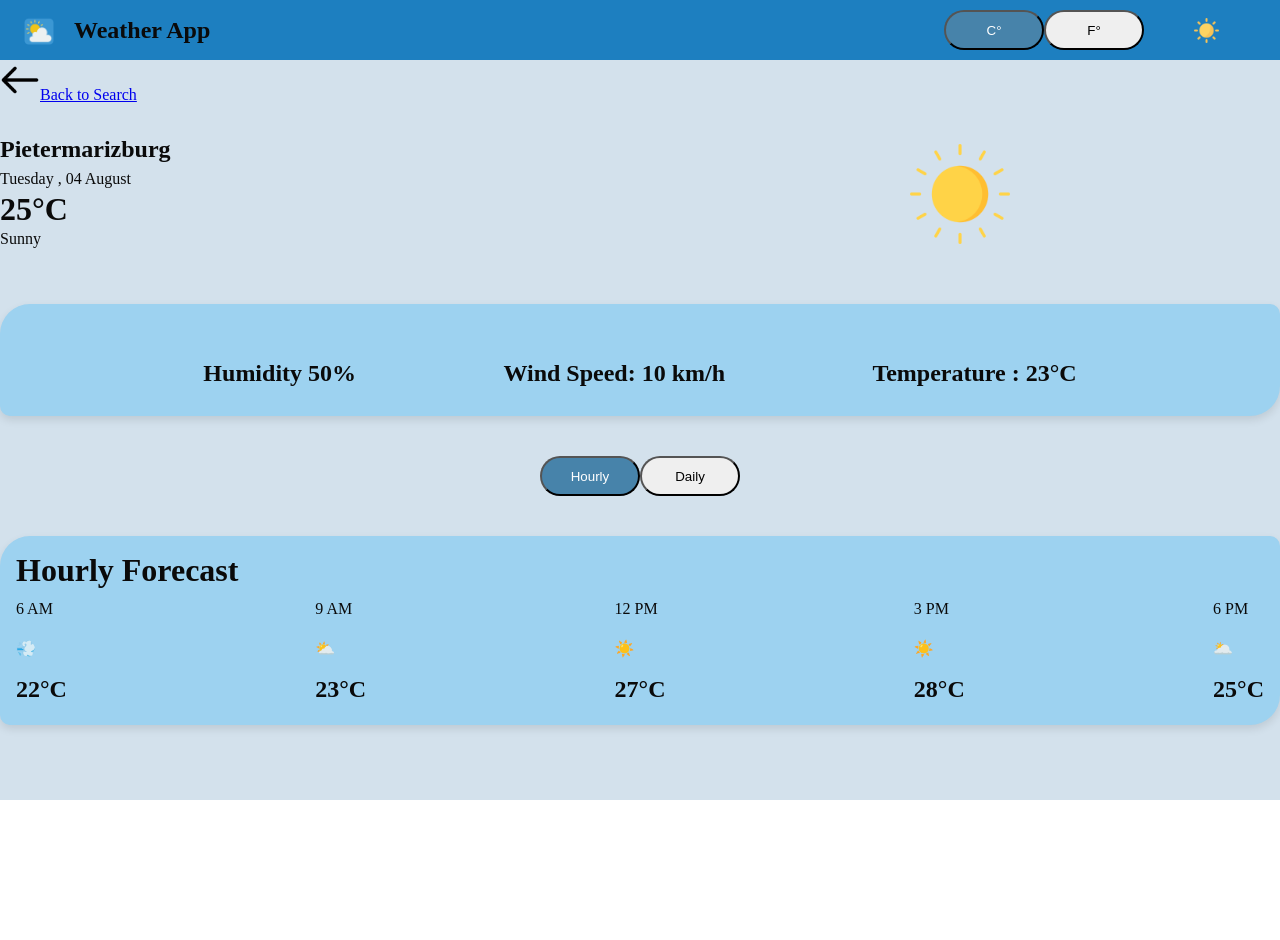
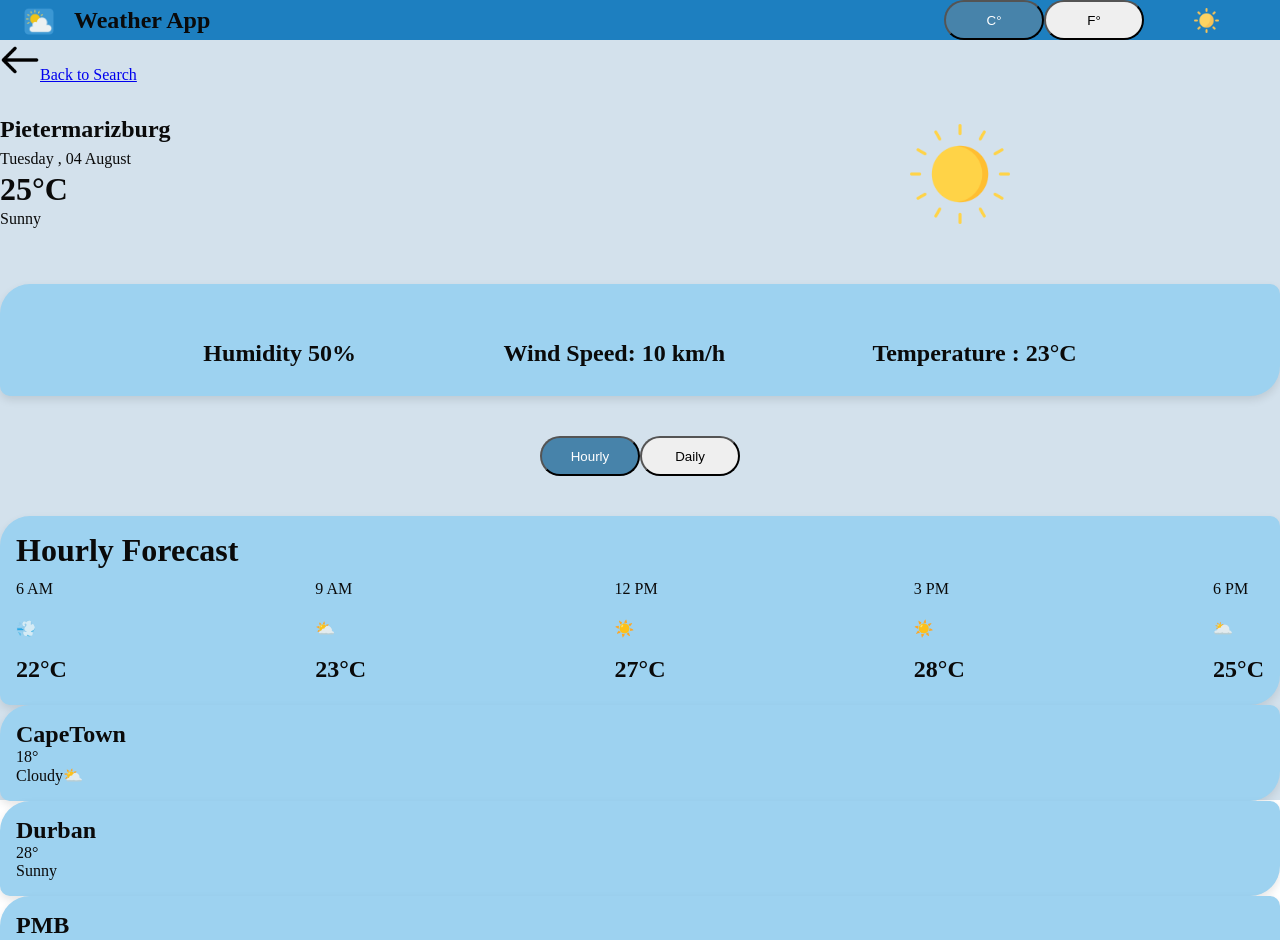
Before and after one commit to Neliswa084/react-weather-app, a React (Vite) app: page /weather in a window 1280 px wide. Shown: the top 940 px of the page. Before the commit the page ends 800 px from the top, so only its background shows below. Built offline with nearby package versions, Linux system fonts and the light colour scheme.

Commit message:
Location

```diff
--- a/src/Components/SavedLocation/SavedLocation.tsx
+++ b/src/Components/SavedLocation/SavedLocation.tsx
@@ -1,23 +1,40 @@
 import React from 'react'
 import {Text} from '../../Components/Text/Text'
+import { Card } from '../Card/Card'
 
-export type SavedLocationProps = {
+// export type SavedLocationProps = {
 
-    city: string ,
-    temparature: string,
-    weatherCondition: string,
+//     city: string ,
+//     temparature: string,
+//     weatherCondition: string,
 
-}
+// }
 
-export const SavedLocation:React.FC<SavedLocationProps> = ({city,temparature,weatherCondition}) => {
+export const SavedLocation = () => {
   return (
     <>
-    <div>
+    <Card>
+        <div>
+        <Text variant={'h2'}>CapeTown</Text>
+        <Text variant={'h3'}>18°</Text>
+        <Text variant={'h4'}>Cloudy⛅</Text>
+</div>
+    </Card>
+
+       <Card>
+
         <Text variant={'h2'}>Durban</Text>
-        <Text variant={'h3'}>27</Text>
+        <Text variant={'h3'}>28°</Text>
         <Text variant={'h4'}>Sunny</Text>
-    </div>
 
+    </Card>
+       <Card>
+
+        <Text variant={'h2'}>PMB</Text>
+        <Text variant={'h3'}>24°</Text>
+        <Text variant={'h4'}>Sunny</Text>
+
+    </Card>
 
     </>
   )
--- a/src/Components/SavedLocation/SavedLocationCard.tsx
+++ b/src/Components/SavedLocation/SavedLocationCard.tsx
@@ -1,21 +1,7 @@
 import React from 'react'
-import { Card } from '../Card/Card'
-import {type SavedLocationProps} from '../SavedLocation/SavedLocation'
-import {Text} from '../Text/Text'
-import {SavedLocation} from './SavedLocation'
 
-export type SavedLocationCardProps = {
-
-   location: SavedLocationProps[]
-}
-
-export const SavedLocationCard:React.FC<SavedLocationCardProps> = ({location}) => {
+export const SavedLocationCard = () => {
   return (
-    <>
-    {
-
-    }
-
-    </>
+    <div></div>
   )
 }
--- a/src/pages/WeatherPage.tsx
+++ b/src/pages/WeatherPage.tsx
@@ -6,6 +6,7 @@ import { ForecastTab } from '../Components/WeatherForecast/ForecastTabs/Forecast
 import { HourlyForecast } from '../Components/WeatherForecast/HourlyForecast/HourlyForecast'
 import { DailyForecast } from '../Components/WeatherForecast/DailyForecast/DailyForecast'
 import { SavedLocationCard } from '../Components/SavedLocation/SavedLocationCard'
+import { SavedLocation } from '../Components/SavedLocation/SavedLocation'
 
 export const WeatherPage = () => {
 
@@ -18,7 +19,7 @@ export const WeatherPage = () => {
     <ForecastTab activeTab={activeTab} onTabChange={setActiveTab}/>
     {activeTab ==='hourly' && <HourlyForecast/>}
     {activeTab ==='daily' && <DailyForecast/>}
-    <SavedLocationCard />
+    <SavedLocation />
     </>
   )
 }
```
